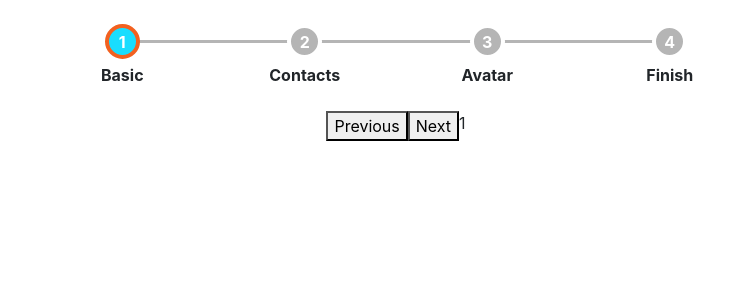
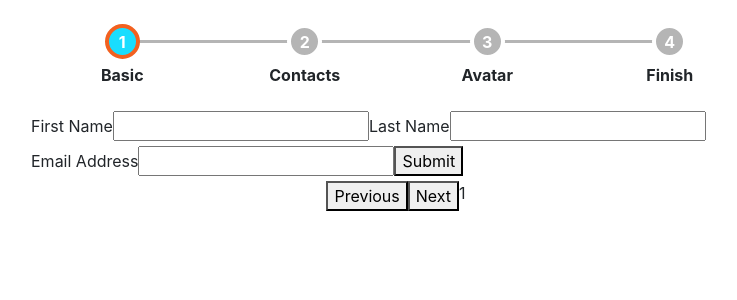
Before and after one commit to tral909/react-form-progress-bar, a React (Create React App) app: page / in a window 1280 px wide. Shown: the top 300 px of the page, without its empty margins (244-981 px from the left). Built offline with nearby package versions, Linux system fonts and the light colour scheme.

Commit message:
Formik tutorial: 2 ways of validation, long render func

```diff
--- a/package.json
+++ b/package.json
@@ -7,9 +7,11 @@
   "dependencies": {
     "bootstrap": "4.4.1",
     "classnames": "2.2.6",
+    "formik": "^2.1.4",
     "react": "16.12.0",
     "react-dom": "16.12.0",
-    "react-scripts": "3.0.1"
+    "react-scripts": "^3.4.1",
+    "yup": "^0.29.1"
   },
   "devDependencies": {
     "typescript": "3.3.3"
--- a/src/App.js
+++ b/src/App.js
@@ -1,5 +1,6 @@
 import React from "react";
 import Steps from "./Steps";
+import BasicForm from "./forms/BasicForm";
 
 export default class App extends React.Component {
   constructor() {
@@ -32,6 +33,7 @@ export default class App extends React.Component {
           <div className="offset-2"></div>
           <div className="col-8">
             <Steps currentStep={currentStep} stepNames={this.stepNames} />
+            <BasicForm />
             <div className="d-flex justify-content-center">
               <button type="button" onClick={this.handlePreviousStep}>
                 Previous
--- /dev/null
+++ b/src/forms/BasicForm.js
@@ -0,0 +1,86 @@
+import React from "react";
+import { useFormik } from "formik";
+import * as Yup from "yup";
+
+// A custom validation function. This must return an object
+// which keys are symmetrical to our values/initialValues
+
+// const validate = values => {
+//   const errors = {};
+//   if (!values.firstName) {
+//     errors.firstName = 'Required';
+//   } else if (values.firstName.length > 15) {
+//     errors.firstName = 'Must be 15 characters or less';
+//   }
+
+//   if (!values.lastName) {
+//     errors.lastName = 'Required';
+//   } else if (values.lastName.length > 20) {
+//     errors.lastName = 'Must be 20 characters or less';
+//   }
+
+//   if (!values.email) {
+//     errors.email = 'Required';
+//   } else if (!/^[A-Z0-9._%+-]+@[A-Z0-9.-]+\.[A-Z]{2,4}$/i.test(values.email)) {
+//     errors.email = 'Invalid email address';
+//   }
+
+//   return errors;
+// };
+
+const BasicForm = () => {
+  // Pass the useFormik() hook initial form values and a submit function that will
+  // be called when the form is submitted
+  const formik = useFormik({
+    initialValues: {
+      firstName: '',
+      lastName: '',
+      email: '',
+    },
+    //validate,
+    validationSchema: Yup.object({
+      firstName: Yup.string()
+        .max(15, 'Must be 15 characters or less')
+        .required('Required'),
+      lastName: Yup.string()
+        .max(20, 'Must be 20 characters or less')
+        .required('Required'),
+      email: Yup.string()
+        .email('Invalid email address')
+        .required('Required'),
+    }),
+    onSubmit: values => {
+      alert(JSON.stringify(values, null, 2));
+    },
+  });
+  return (
+    <form onSubmit={formik.handleSubmit}>
+      <label htmlFor="firstName">First Name</label>
+      <input name="firstName" {...formik.getFieldProps('firstName')} />
+      {formik.touched.firstName && formik.errors.firstName ? <div>{formik.errors.firstName}</div> : null}
+      <label htmlFor="lastName">Last Name</label>
+      <input
+        id="lastName"
+        name="lastName"
+        type="text"
+        onChange={formik.handleChange}
+        onBlur={formik.handleBlur}
+        value={formik.values.lastName}
+      />
+      {formik.touched.lastName && formik.errors.lastName ? <div>{formik.errors.lastName} </div> : null}
+      <label htmlFor="email">Email Address</label>
+      <input
+        id="email"
+        name="email"
+        type="email"
+        onChange={formik.handleChange}
+        onBlur={formik.handleBlur}
+        value={formik.values.email}
+      />
+      {formik.touched.email && formik.errors.email ? <div>{formik.errors.email}</div> : null}
+      <button type="submit">Submit</button>
+    </form>
+  );
+};
+
+export default BasicForm;
```
Also changed, not shown: 1 other file (tests, documents, lock files or other folders).
